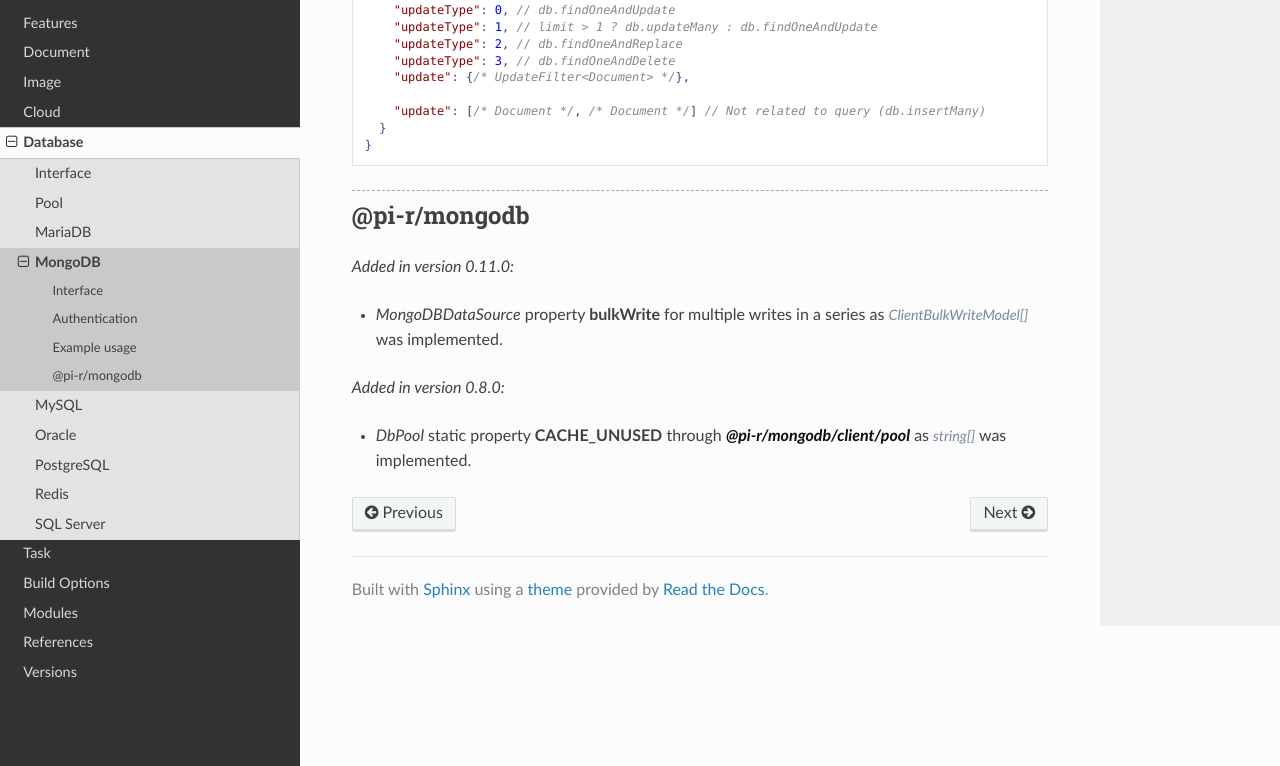
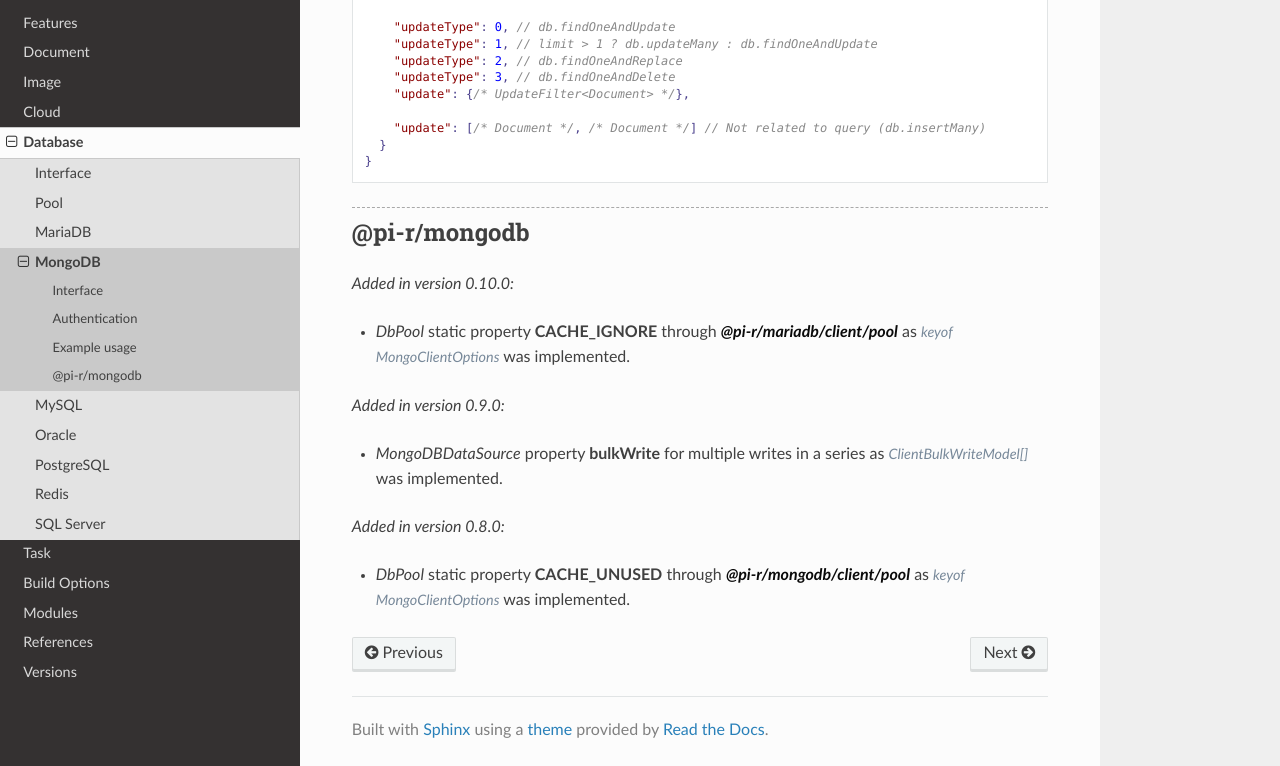
Before and after one commit to anpham6/chrome-docs, a Sphinx documentation site: the page built from source/db/mongodb.rst, in a window 1280 px wide and 900 px high, scrolled down 2907 px, cut to the strip 134-900 px from the top of the window. Built offline with Sphinx 7.4.7 and the Read the Docs theme 3.1.0, drawn with Linux system fonts in a browser that asks for light colours; some of the changed text lies outside the part shown.

Commit message:
Db: Pool property CACHE_IGNORE implementation by provider.

```diff
--- a/source/db/mongodb.rst
+++ b/source/db/mongodb.rst
@@ -178,10 +180,14 @@ Example usage
 @pi-r/mongodb
 =============
 
-.. versionadded:: 0.11.0
+.. versionadded:: 0.10.0
+
+  - *DbPool* static property **CACHE_IGNORE** through :target:`@pi-r/mariadb/client/pool` as :alt:`keyof MongoClientOptions` was implemented.
+
+.. versionadded:: 0.9.0
 
   - *MongoDBDataSource* property **bulkWrite** for multiple writes in a series as :alt:`ClientBulkWriteModel[]` was implemented.
 
 .. versionadded:: 0.8.0
 
-  - *DbPool* static property **CACHE_UNUSED** through :target:`@pi-r/mongodb/client/pool` as :alt:`string[]` was implemented.
+  - *DbPool* static property **CACHE_UNUSED** through :target:`@pi-r/mongodb/client/pool` as :alt:`keyof MongoClientOptions` was implemented.
--- a/source/db/mysql.rst
+++ b/source/db/mysql.rst
@@ -106,9 +106,13 @@ Example usage
 @pi-r/mysql
 ===========
 
+.. versionadded:: 0.10.0
+
+  - *DbPool* static property **CACHE_IGNORE** through :target:`@pi-r/mysql/client/pool` as :alt:`keyof PoolOptions` was implemented.
+
 .. versionadded:: 0.8.0
 
-  - *DbPool* static property **CACHE_UNUSED** through :target:`@pi-r/mysql/client/pool` as :alt:`string[]` was implemented.
+  - *DbPool* static property **CACHE_UNUSED** through :target:`@pi-r/mysql/client/pool` as :alt:`keyof PoolOptions` was implemented.
   - *SslOptions* property **ca** with Amazon RDS CA [#]_ cert for *host* :alt:`rds.amazonaws.com` is attached when installed.
 
 .. [#] npm i aws-ssl-profiles
```
Also changed, not shown: other parts of source/db/mongodb.rst (+2 -0 lines), source/db/mariadb.rst (+7 -1 lines), source/db/oracle.rst (+7 -1 lines), source/modules/db.rst (+8 -0 lines).
